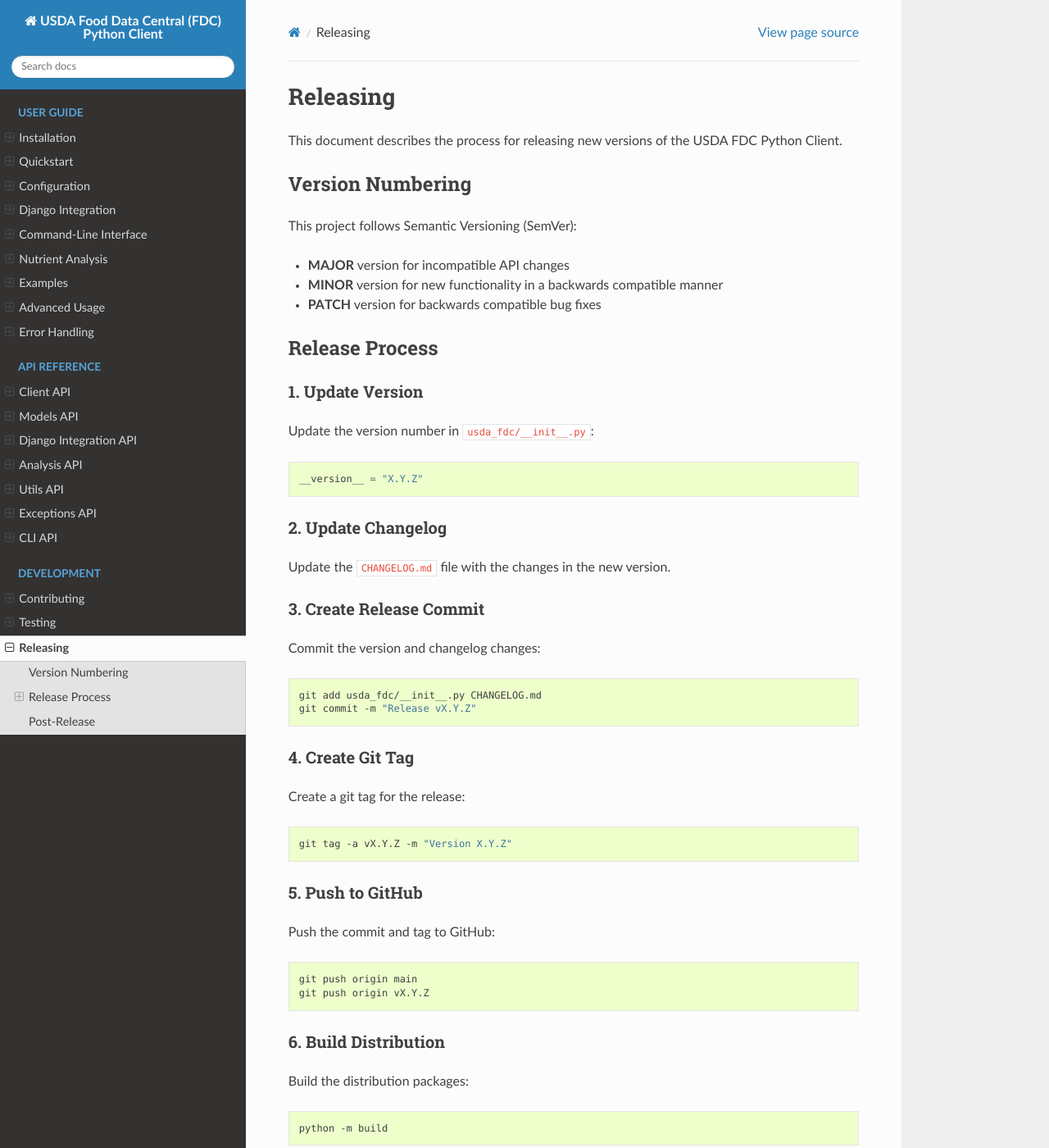
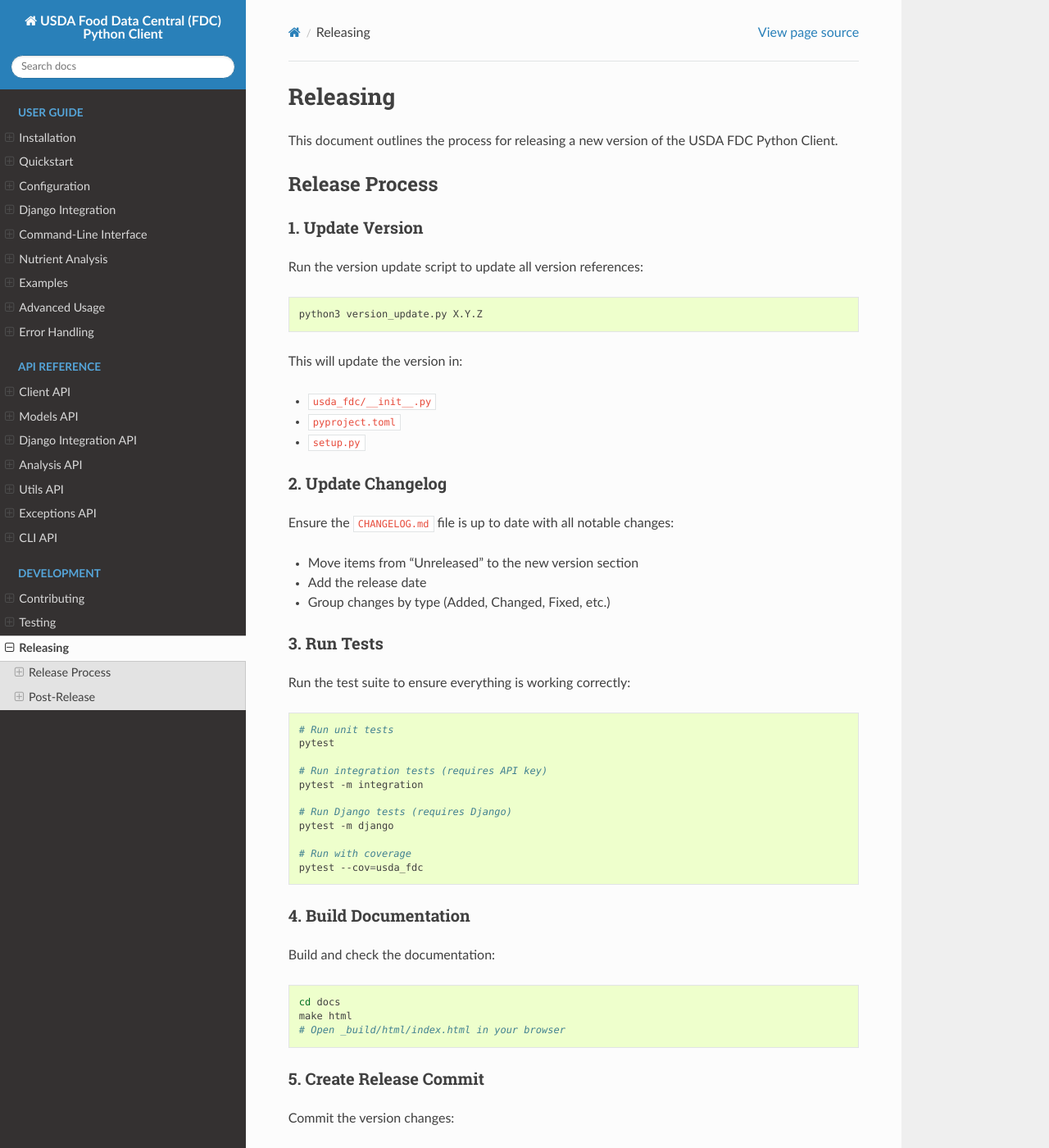
Before and after one commit to mcgarrah/usda_fdc_python, a Sphinx documentation site: the page built from docs/dev/releasing.rst, in a window 1280 px wide and 1400 px high. Shown: the whole window at 82% size. Built offline with Sphinx 7.4.7 and the Read the Docs theme 3.1.0, drawn with Linux system fonts in a browser that asks for light colours; some of the changed text lies outside the part shown.

```diff
--- a/docs/dev/releasing.rst
+++ b/docs/dev/releasing.rst
@@ -1,55 +1,86 @@
 Releasing
 =========
 
-This document describes the process for releasing new versions of the USDA FDC Python Client.
-
-Version Numbering
----------------
-
-This project follows Semantic Versioning (SemVer):
-
-- **MAJOR** version for incompatible API changes
-- **MINOR** version for new functionality in a backwards compatible manner
-- **PATCH** version for backwards compatible bug fixes
+This document outlines the process for releasing a new version of the USDA FDC Python Client.
 
 Release Process
 -------------
 
 1. Update Version
-~~~~~~~~~~~~~~~
+^^^^^^^^^^^^^^^
 
-Update the version number in ``usda_fdc/__init__.py``:
-
-.. code-block:: python
-
-   __version__ = "X.Y.Z"
-
-2. Update Changelog
-~~~~~~~~~~~~~~~~
-
-Update the ``CHANGELOG.md`` file with the changes in the new version.
-
-3. Create Release Commit
-~~~~~~~~~~~~~~~~~~~~~
-
-Commit the version and changelog changes:
+Run the version update script to update all version references:
 
 .. code-block:: bash
 
-   git add usda_fdc/__init__.py CHANGELOG.md
+   python3 version_update.py X.Y.Z
+
+This will update the version in:
+
+- ``usda_fdc/__init__.py``
+- ``pyproject.toml``
+- ``setup.py``
+
+2. Update Changelog
+^^^^^^^^^^^^^^^^
+
+Ensure the ``CHANGELOG.md`` file is up to date with all notable changes:
+
+- Move items from "Unreleased" to the new version section
+- Add the release date
+- Group changes by type (Added, Changed, Fixed, etc.)
+
+3. Run Tests
+^^^^^^^^^^
+
+Run the test suite to ensure everything is working correctly:
+
+.. code-block:: bash
+
+   # Run unit tests
+   pytest
+
+   # Run integration tests (requires API key)
+   pytest -m integration
+
+   # Run Django tests (requires Django)
+   pytest -m django
+
+   # Run with coverage
+   pytest --cov=usda_fdc
+
+4. Build Documentation
+^^^^^^^^^^^^^^^^^^^
+
+Build and check the documentation:
+
+.. code-block:: bash
+
+   cd docs
+   make html
+   # Open _build/html/index.html in your browser
+
+5. Create Release Commit
+^^^^^^^^^^^^^^^^^^^^^
+
+Commit the version changes:
+
+.. code-block:: bash
+
+   git add .
    git commit -m "Release vX.Y.Z"
 
-4. Create Git Tag
-~~~~~~~~~~~~~~
+6. Create Git Tag
+^^^^^^^^^^^^^^
 
-Create a git tag for the release:
+Create a tag for the new version:
 
 .. code-block:: bash
 
    git tag -a vX.Y.Z -m "Version X.Y.Z"
 
-5. Push to GitHub
-~~~~~~~~~~~~~~
+7. Push to GitHub
+^^^^^^^^^^^^^^
 
 Push the commit and tag to GitHub:
 
@@ -58,8 +89,8 @@ Push the commit and tag to GitHub:
    git push origin main
    git push origin vX.Y.Z
 
-6. Build Distribution
-~~~~~~~~~~~~~~~~~~
+8. Build and Upload to PyPI
+^^^^^^^^^^^^^^^^^^^^^^^^
 
 Build the distribution packages:
 
@@ -67,50 +98,39 @@ Build the distribution packages:
 
    python -m build
 
-This will create both a source distribution and a wheel in the ``dist/`` directory.
-
-7. Upload to PyPI
-~~~~~~~~~~~~~~
-
-Upload the packages to PyPI:
+Upload to PyPI:
 
 .. code-block:: bash
 
    python -m twine upload dist/*
 
-8. Create GitHub Release
-~~~~~~~~~~~~~~~~~~~~~
+9. Verify Installation
+^^^^^^^^^^^^^^^^^^^
 
-Create a new release on GitHub:
+Verify the package can be installed from PyPI:
 
-- Go to the repository's releases page
-- Click "Draft a new release"
-- Select the tag you just created
-- Fill in the release title and description
-- Attach the distribution files
-- Publish the release
+.. code-block:: bash
 
-9. Update Documentation
-~~~~~~~~~~~~~~~~~~~~
+   pip install --no-cache-dir --upgrade usda-fdc
 
-Ensure the documentation is updated on Read the Docs:
+10. Update Documentation
+^^^^^^^^^^^^^^^^^^^^^
 
-- Go to the Read the Docs project page
-- Trigger a new build if necessary
+Trigger a documentation build on ReadTheDocs and verify the new documentation is available.
 
 Post-Release
 -----------
 
-After releasing, update the version in ``usda_fdc/__init__.py`` to the next development version:
+1. Announce the Release
+^^^^^^^^^^^^^^^^^^^^
 
-.. code-block:: python
+Update the GitHub release notes with the changelog content.
 
-   __version__ = "X.Y+1.0.dev0"
+2. Start Next Development Cycle
+^^^^^^^^^^^^^^^^^^^^^^^^^^^^
 
-Commit this change:
+Update version to next development version:
 
 .. code-block:: bash
 
-   git add usda_fdc/__init__.py
-   git commit -m "Bump version to X.Y+1.0.dev0"
-   git push origin main
+   python3 version_update.py X.Y.(Z+1)-dev
```
Also changed, not shown: CHANGELOG.md (+7 -1 lines), RELEASE.md (added, +63 -0 lines), RELEASE_NOTES.md (added, +35 -0 lines).
